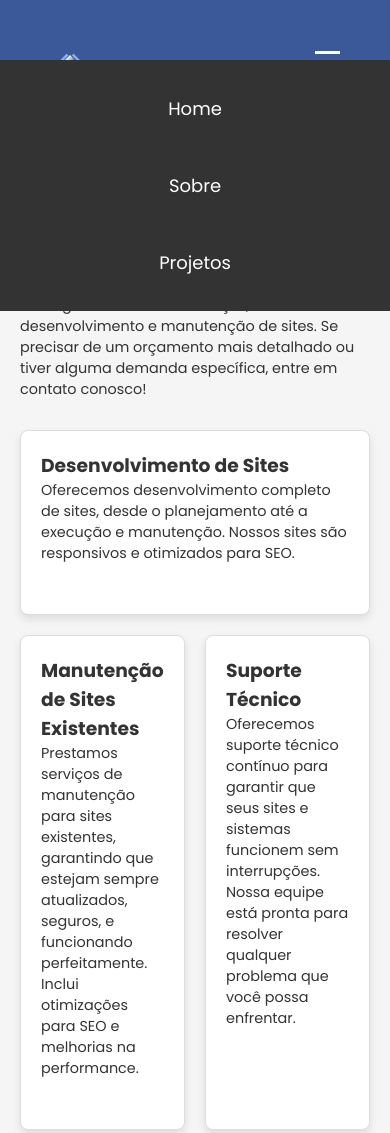
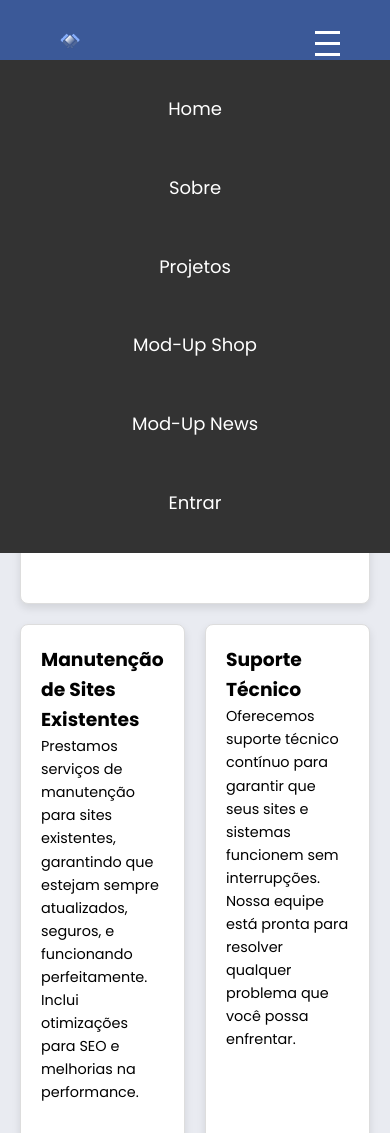
Before and after one commit to techinova/Mod-up-Tech, a website: page html/projetos.html in a window 390 px wide. Shown: the top 1133 px of the page. Drawn offline with Linux system fonts and the light colour scheme.

Commit message:
melhorando os detalhes

```diff
--- a/html/projetos.html
+++ b/html/projetos.html
@@ -8,24 +8,24 @@
     <link rel="icon" href="/src/logo_3-removebg-preview.png " type="image/png">
 </head>
 <body>
-    <header class="header">
-        <div class="navbar">
-            <div class="logo">
-                <img src="/src/logo_3-removebg-preview.png" alt="Mod-up Tecnologia Logo">
-            </div>
+    <nav class="navbar">
+        <div class="logo"><img src="/src/logo_3-removebg-preview.png" alt="SoftTec Logo" height="50"></div>
         <ul class="nav-links" id="nav-links">
-                <li><a href="/index.html">Home</a></li>
-                <li><a href="/html/sobre.html">Sobre</a></li>
-                <li><a href="/html/projetos.html">Projetos</a></li>
+            <li><a href="#contact"><ion-icon name="home-outline"></ion-icon> Home</a></li>
+    <li><a href="/html/sobre.html"><ion-icon name="information-circle-outline"></ion-icon> Sobre</a></li>
+    <li><a href="/html/projetos.html"><ion-icon name="briefcase-outline"></ion-icon> Projetos</a></li>
+    <li><a href="/html/manutenção.html"><ion-icon name="cart-outline"></ion-icon> Mod-Up Shop</a></li>
+    <li><a href="html/manutenção.html"><ion-icon name="newspaper-outline"></ion-icon> Mod-Up News</a></li>
+    <li><a href="/html/manutenção.html"><ion-icon name="log-in-outline"></ion-icon> Entrar</a></li>
         </ul>
         <div class="burger" id="burger">
             <span></span>
             <span></span>
             <span></span>
+
         </div>
 
-        </div>
-    </header>
+    </nav>
 
     <section id="projects" class="projects">
         <h2>Projetos e Serviços</h2>
@@ -61,13 +61,13 @@
 
 
     <footer class="footer">
-        <p>&copy; 2024 Mod-up Tecnologia. Todos os direitos reservados.</p>
+        <p>&copy; 2025 Mod-Up Tecnologia. Todos os direitos reservados.</p>
         <div class="social-links">
             <a href="https://www.linkedin.com/in/arthur-reis-225948234/" target="_blank">LinkedIn</a> |
             <a href="https://github.com/friarthur" target="_blank">GitHub</a> |
             <a href="https://www.instagram.com/modup_tech/" target="_blank">Instagram</a> |
-            <a href="https://wa.me/+5551983172705" target="_blank">WhatsApp</a> |
-            <a href="https://mail.google.com/mail/u/0/#inbox" target="_blank">Email</a> |
+            <a href="https://wa.me/+5551981527122" target="_blank">WhatsApp</a> |
+            <a href="mailto:moduptecnologia@gmail.com?subject=Interesse%20nos%20serviços%20da%20Mod-Up&body=Olá%20equipe%20Mod-Up,%0D%0A%0D%0AEstou%20interessado%20em%20saber%20mais%20sobre%20seus%20serviços." target="_blank">Email</a> |
             <a href="https://www.youtube.com/@arthurreis8923" target="_blank">YouTube</a> |
             <a href="https://www.tiktok.com/@moduptech" target="_blank">TikToK</a>
         </div>
--- a/style/projetos.css
+++ b/style/projetos.css
@@ -1,4 +1,9 @@
 @import url('https://fonts.googleapis.com/css2?family=Poppins:ital,wght@0,100;0,200;0,300;0,400;0,500;0,600;0,700;0,800;0,900&display=swap');
+
+:root{
+    --Azul-claro: #e9ebf1;
+    --Azul-facebook: #3b5998;
+}
 
 * {
     margin: 0;
@@ -8,15 +13,16 @@
 }
 
 body {
-    font-family: Arial, sans-serif;
-    color: #333;
-    background-color: #f5f5f5;
+    line-height: 1.6;
+    background-color: var(--Azul-claro); /* Tom de azul claro */
 }
 
+/* Estilos do Header */
 .header {
-    background-color: #3b5998;
+    background:  var(--Azul-facebook); /* Azul semelhante ao do Facebook */
     color: #fff;
     padding: 20px 0;
+    text-align: center;
 }
 
 .navbar {
@@ -48,13 +54,26 @@ body {
     padding: 8px 15px;
     border-radius: 5px;
     transition: background-color 0.3s, color 0.3s;
-
 }
 
 .nav-links a:hover {
     background-color: #8b9dc3;
     color: #1f1e1e;
 }
+.burger {
+    display: none;
+    flex-direction: column;
+    cursor: pointer;
+}
+
+.burger span {
+    width: 25px;
+    height: 3px;
+    background-color: #fff;
+    margin: 3px 0;
+    transition: 0.3s;
+}
+
 
 .projects {
     padding: 50px 20px;
--- a/style/sobre.css
+++ b/style/sobre.css
@@ -1,4 +1,9 @@
-@import url('https://fonts.googleapis.com/css2?family=Poppins:ital,wght@0,100;0,200;0,300;0,400;0,500;0,600;0,700;0,800;0,900;1,100;1,200;1,300;1,400;1,500;1,600;1,700;1,800;1,900&display=swap');
+@import url('https://fonts.googleapis.com/css2?family=Poppins:ital,wght@0,100;0,200;0,300;0,400;0,500;0,600;0,700;0,800;0,900&display=swap');
+
+:root{
+    --Azul-claro: #e9ebf1;
+    --Azul-facebook: #3b5998;
+}
 
 * {
     margin: 0;
@@ -9,12 +14,12 @@
 
 body {
     line-height: 1.6;
-    background-color: #f4f4f4;
+    background-color: var(--Azul-claro); /* Tom de azul claro */
 }
 
 /* Estilos do Header */
 .header {
-    background: #3b5998; /* Cor de fundo da navbar */
+    background:  var(--Azul-facebook); /* Azul semelhante ao do Facebook */
     color: #fff;
     padding: 20px 0;
     text-align: center;
@@ -24,41 +29,51 @@ body {
     display: flex;
     justify-content: space-between;
     align-items: center;
-    max-width: 1200px;
-    margin: 0 auto;
-    padding: 0 20px;
-}
-
-.logo {
-    display: flex;
-    align-items: center;
+    padding: 20px 50px;
+    background-color: var(--Azul-facebook);
 }
 
 .logo img {
-    height: 80px; /* Ajuste de altura da logo */
+    height: 89px;
 }
 
 .nav-links {
     list-style: none;
+    display: flex;
+    gap: 20px;
 }
 
 .nav-links li {
-    display: inline;
     margin-left: 20px;
 }
 
 .nav-links a {
-    color: #fff;
+    color: #FFFFFF;
     text-decoration: none;
     font-size: 18px;
-    padding: 10px;
-    transition: background-color 0.3s ease, border-radius 0.3s ease;
+    padding: 8px 15px;
+    border-radius: 5px;
+    transition: background-color 0.3s, color 0.3s;
 }
 
 .nav-links a:hover {
-    background-color: #8b9dc3; /* Cor de fundo do hover */
-    border-radius: 20px; /* Bordas arredondadas no hover */
+    background-color: #8b9dc3;
+    color: #1f1e1e;
 }
+.burger {
+    display: none;
+    flex-direction: column;
+    cursor: pointer;
+}
+
+.burger span {
+    width: 25px;
+    height: 3px;
+    background-color: #fff;
+    margin: 3px 0;
+    transition: 0.3s;
+}
+
 
 /* Estilos da Seção Sobre Nós */
 .about-section {
@@ -153,8 +168,7 @@ body {
 
 /* Estilos do Rodapé */
 .footer {
-    background-color: #fafafa; /* Cor de fundo do rodapé */
-    color: #141414;
+    background-color: #f8f9fa;
     padding: 20px;
     text-align: center;
     border-top: 1px solid #e7e7e7;
@@ -164,7 +178,7 @@ body {
 .footer p {
     margin: 0;
     font-size: 14px;
-    color: #000000;
+    color: #6c757d;
 }
 
 .social-links {
@@ -174,14 +188,14 @@ body {
 .social-links a {
     margin: 0 10px;
     text-decoration: none;
-    color: #0e0d0d; /* Cor dos links sociais */
+    color: #3b5998;
     font-size: 16px;
     transition: color 0.3s ease;
 }
 
 .social-links a:hover {
     text-decoration: underline;
-    color: rgb(23, 102, 248);
+    color: #4267b2;
 }
 
 /* Responsividade */
```
Also changed, not shown: html/sobre.html (+19 -19 lines). Lines whose indentation alone changed are shown as unchanged.
